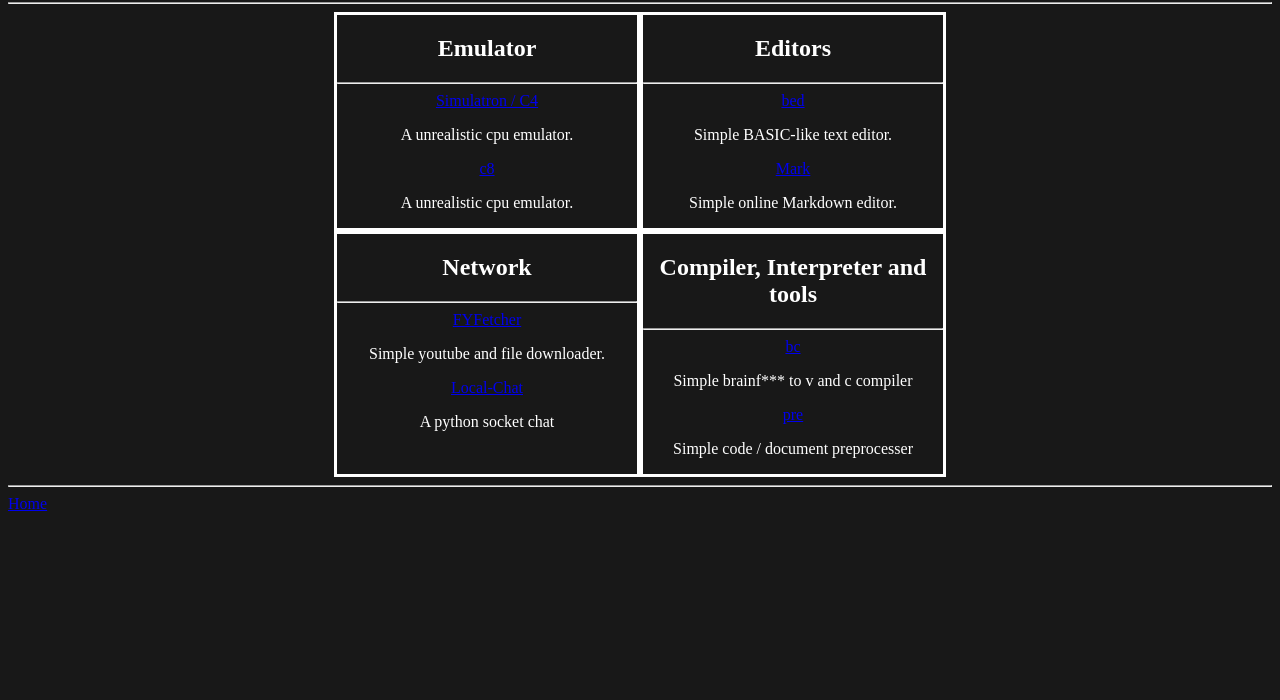
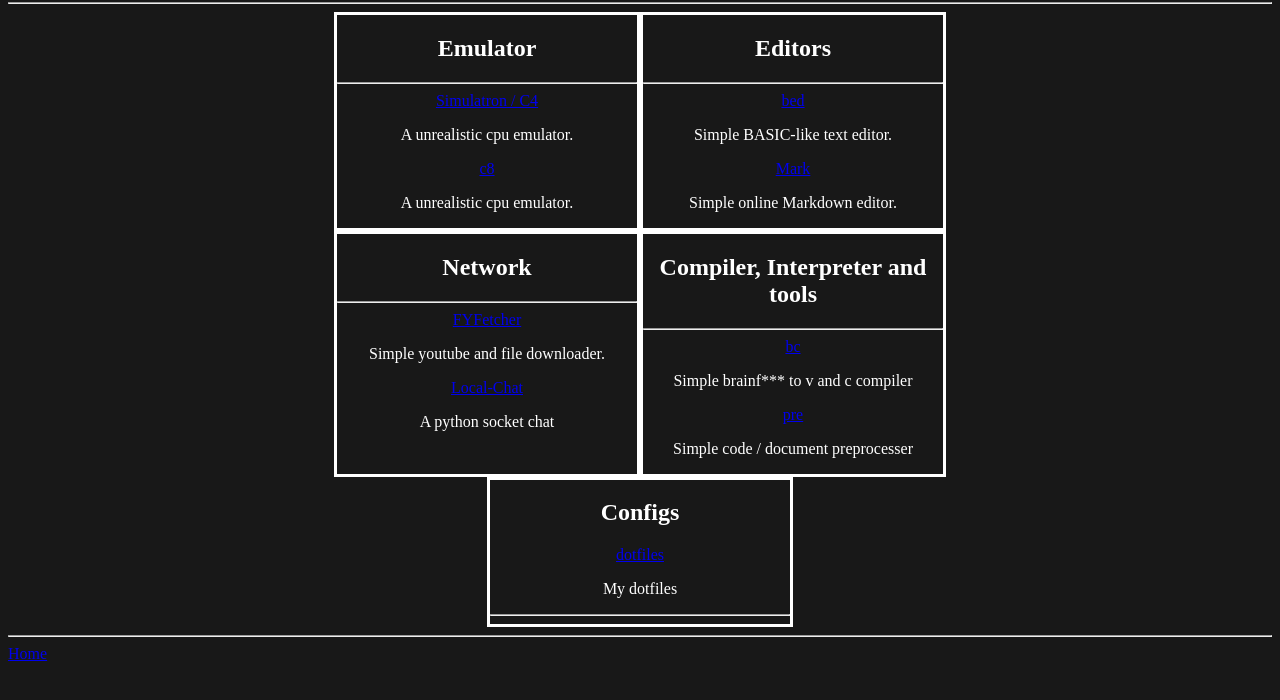
Before and after one commit to abc-JYL/abc-JYL, a plain HTML site: page projects/index.html in a window 1280 px wide. Shown: the part 78-778 px from the top of the page. Drawn offline with Linux system fonts and the light colour scheme.

Commit message:
Updated projects, and added a blog

```diff
--- a/projects/index.html
+++ b/projects/index.html
@@ -47,6 +47,14 @@
             <p>Simple code / document preprocesser</p>
         </div>
     </div>
+    <div class="listprojects">
+        <div class="listbox">
+            <h2>Configs</h2>
+            <a href="https://github.com/abc-JYL/dotfiles">dotfiles</a>
+            <p>My dotfiles</p>
+            <hr />
+        </div>
+    </div>
     <hr />
     <a href="/index.html">Home</a>
 </body>
```
Also changed, not shown: index.html (+1 -0 lines).
